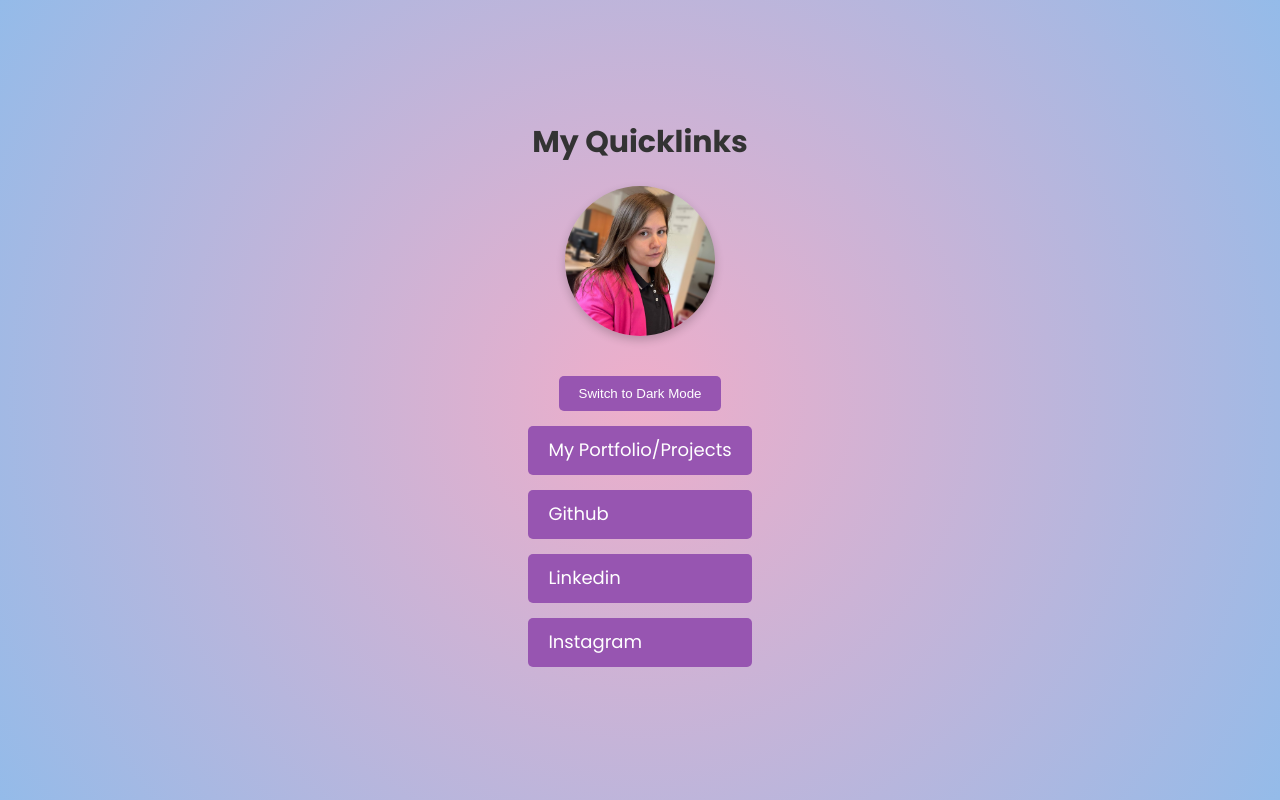
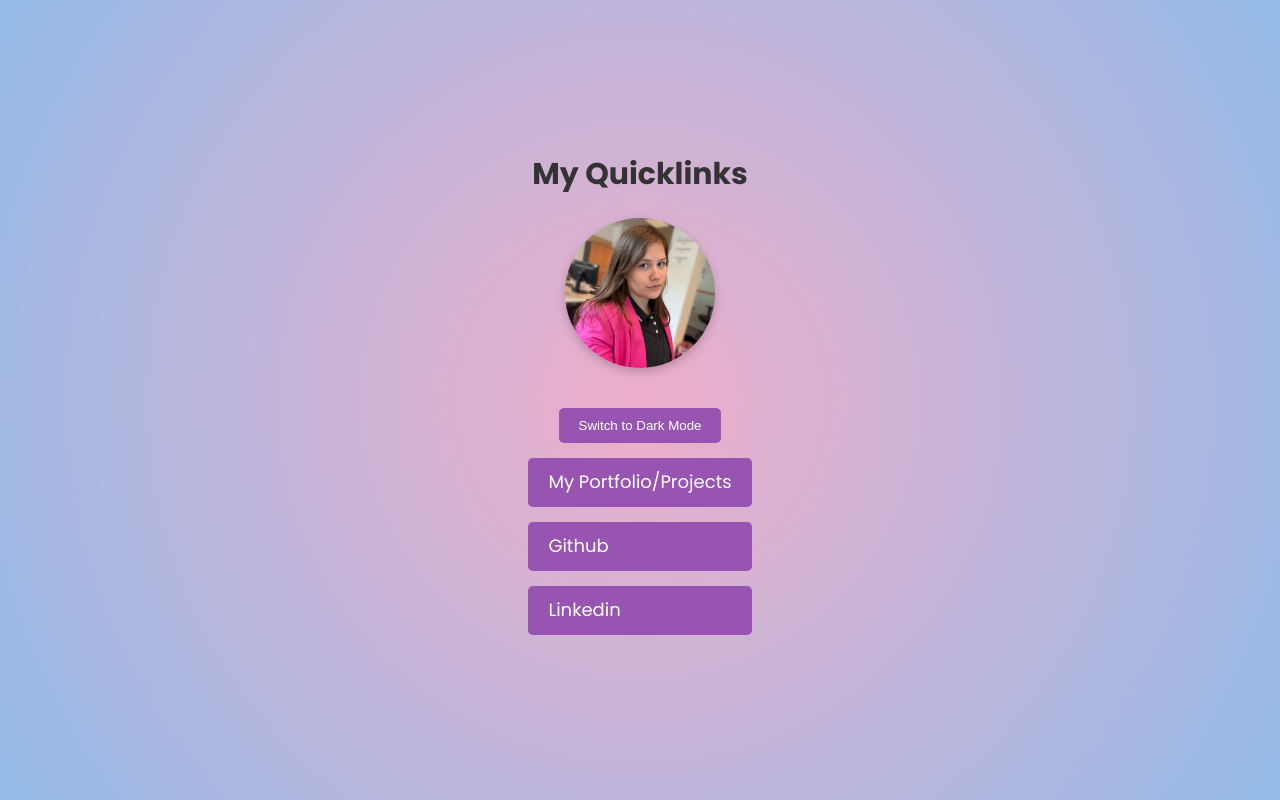
Before and after one commit to lina98st/myquicklinks-vu, a Vue app: page / in a window 1280 px wide. Built offline with nearby package versions, Linux system fonts and the light colour scheme.

Commit message:
deleted button

```diff
--- a/src/App.vue
+++ b/src/App.vue
@@ -37,9 +37,6 @@ Switch to {{ darkMode ? 'Light' : 'Dark' }} Mode
         <a href="https://www.linkedin.com/in/alina-ste/" target="_blank" rel="noopener noreferrer">
           Linkedin
         </a>
-        <a href="https://www.instagram.com/alina.devlife/?hl=de" target="_blank" rel="noopener noreferrer">
-          Instagram
-        </a>
       </div>
       </div>
 </template>
```
